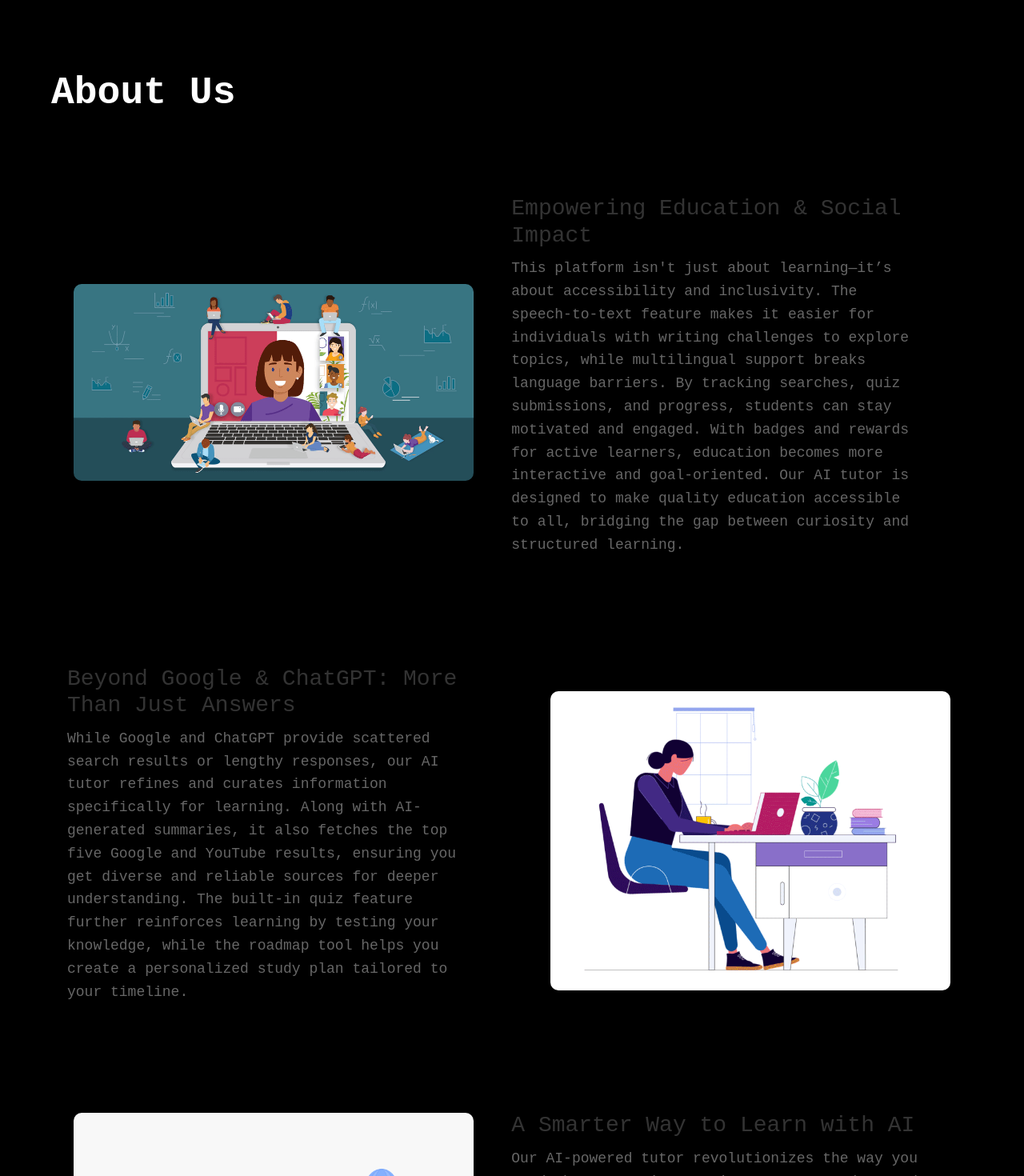
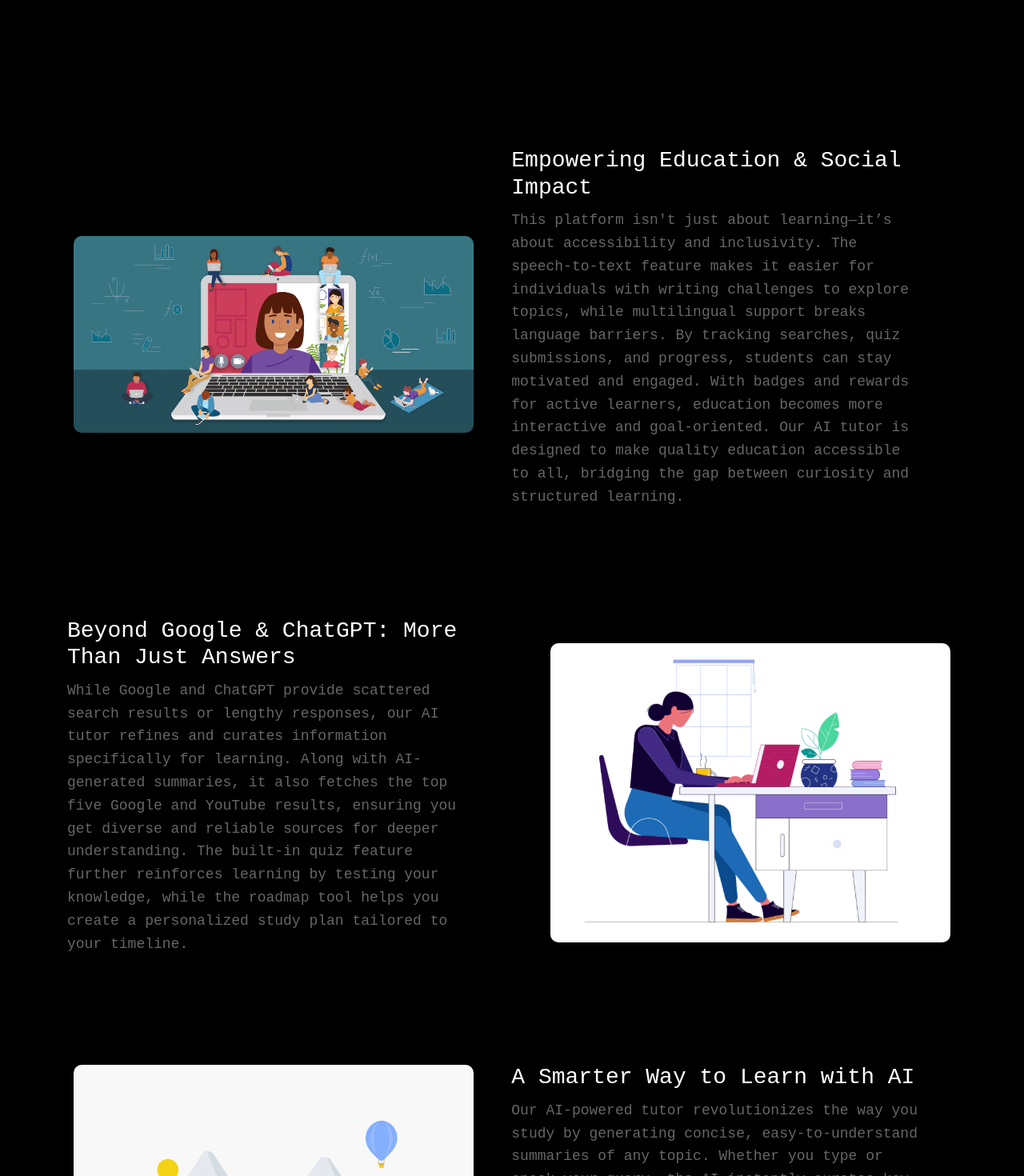
Before and after one commit to Waitenboy/IntellisearchAI, a React (Create React App) app in the folder frontend/: page /about in a window 1280 px wide. Shown: the part 520-1990 px from the top of the page at 80% size. Built offline with nearby package versions, Linux system fonts and the light colour scheme; a web font is replaced by a local one.

Commit message:
homepage modified section

```diff
--- a/frontend/src/About.js
+++ b/frontend/src/About.js
@@ -46,13 +46,13 @@ const imageRef = useRef(null);
   style={{
     backgroundColor: "black", // Solid black background
     width: "100vw", // Ensures full width
-    height: "80vh", // Makes it full screen height
+    height: "60vh", // Makes it full screen height
     position: "relative", // Needed for absolute positioning of text
   }}
 >
 
 <spline-viewer
-  url="https://prod.spline.design/4uhSoK5UN4do-kuu/scene.splinecode"
+  url="https://prod.spline.design/86LiDqL9mATmGifH/scene.splinecode"
   style={{
     width: '100%',
     height: '100%',  // Full screen height
@@ -80,7 +80,7 @@ const imageRef = useRef(null);
         </div>
 
       </div>
-
+      <div style={{ marginTop: "100px" }}>
       {/* About Content Section (Image on Left, Text on Right) */}
       <div className="about-container">
         {/* Image (Spread Across Left Half) */}
@@ -90,7 +90,7 @@ const imageRef = useRef(null);
 
         {/* Text Content on the Right */}
         <div className="about-text" >
-          <h1>Empowering Education & Social Impact</h1>
+        <h1 style={{ color: "white" }}>Empowering Education & Social Impact</h1>
           <p>
           This platform isn't just about learning—it’s about accessibility and inclusivity. The speech-to-text feature makes it easier for individuals with writing challenges to explore topics, while multilingual support breaks language barriers. By tracking searches, quiz submissions, and progress, students can stay motivated and engaged. With badges and rewards for active learners, education becomes more interactive and goal-oriented. Our AI tutor is designed to make quality education accessible to all, bridging the gap between curiosity and structured learning.
           </p>
@@ -101,7 +101,7 @@ const imageRef = useRef(null);
       <div className="about-container reverse">
         {/* Text on Left */}
         <div className="about-text">
-          <h1>Beyond Google & ChatGPT: More Than Just Answers</h1>
+        <h1 style={{ color: "white" }}>Beyond Google & ChatGPT: More Than Just Answers</h1>
           <p>
           While Google and ChatGPT provide scattered search results or lengthy responses, our AI tutor refines and curates information specifically for learning. Along with AI-generated summaries, it also fetches the top five Google and YouTube results, ensuring you get diverse and reliable sources for deeper understanding. The built-in quiz feature further reinforces learning by testing your knowledge, while the roadmap tool helps you create a personalized study plan tailored to your timeline.
           </p>
@@ -122,13 +122,14 @@ const imageRef = useRef(null);
 
         {/* Text Content on the Right */}
         <div className="about-text" >
-          <h1>A Smarter Way to Learn with AI</h1>
+        <h1 style={{ color: "white" }}>A Smarter Way to Learn with AI</h1>
           <p>
           Our AI-powered tutor revolutionizes the way you study by generating concise, easy-to-understand summaries of any topic. Whether you type or speak your query, the AI instantly curates key insights, saving you hours of research. Unlike traditional search engines, our platform goes beyond just providing information—it organizes it into structured study plans, making complex topics easier to grasp. Plus, with the option to save summaries as PDFs, you can revisit your learning materials anytime, anywhere.
           </p>
         </div>
       </div>
     </div>
+    </div>
   );
 }
 
--- a/frontend/src/App.js
+++ b/frontend/src/App.js
@@ -74,8 +74,25 @@ function App() {
 
 
                                         <SearchComponent />
-
-
+                                        <div style={{
+  marginTop: '40px',
+  display: 'flex',
+  justifyContent: 'center',
+  overflow: 'hidden'
+}}>
+  <div style={{
+    transform: 'scale(1.3)',   // Zoom in
+    transformOrigin: 'center', // Keep zoom centered
+    width: '100%',
+    maxWidth: '1000px',
+    height: '1000px'
+  }}>
+                                        <spline-viewer
+          url="https://prod.spline.design/INtBPMdsnvM2CLJK/scene.splinecode"
+          style={{ width: '100%', height: '100%',  }}
+        ></spline-viewer>
+         </div>
+         </div>
                                         <div
                                         style={{
                                             width: "100%",
@@ -160,9 +177,9 @@ function App() {
                                         </div>
                                     </div>
 
+                                    <FeaturesSection />
 
 
-                                        <FeaturesSection />
                                     </div>
                                 </div>
 
```
